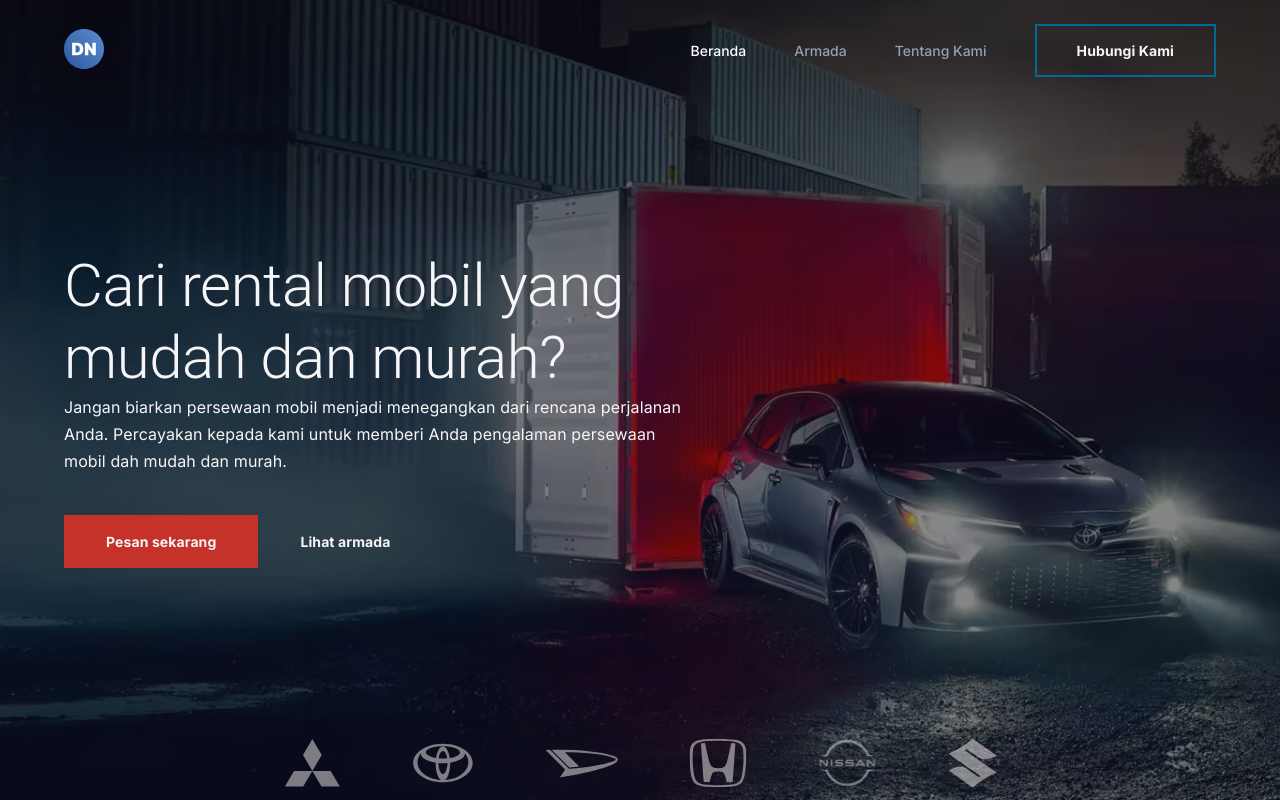
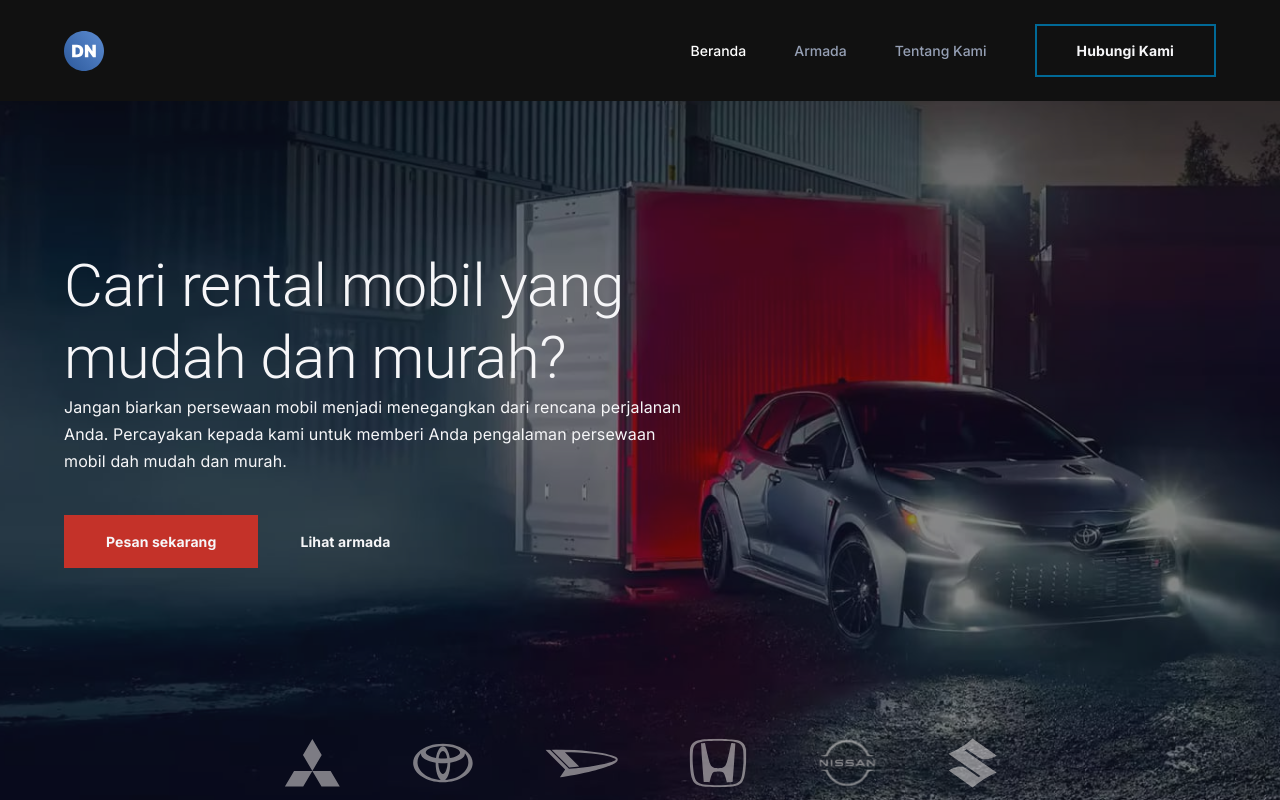
Before and after one commit to ilhamriz/doni-rental, a Next.js app: page / in a window 1280 px wide. Shown: the top 800 px of the page. Built offline with nearby package versions, Linux system fonts and the light colour scheme.

Commit message:
fix navbar for other page

```diff
--- a/src/components/Navbar/Navbar.jsx
+++ b/src/components/Navbar/Navbar.jsx
@@ -1,10 +1,11 @@
-import { Box, Button, Container } from "@mui/material";
+import { Box, Container } from "@mui/material";
 import Link from "next/link";
 import css from "./Navbar.module.scss";
 import { useRouter } from "next/router";
 import { useEffect, useState } from "react";
 import Image from "next/image";
 import ButtonMain from "../ButtonMain/ButtonMain";
+import PropTypes from "prop-types";
 
 const menus = [
   {
@@ -21,7 +22,7 @@ const menus = [
   },
 ];
 
-const Navbar = () => {
+const Navbar = ({ home }) => {
   const router = useRouter();
   const [currentPath, setCurrentPath] = useState("");
   const [isMenu, setIsMenu] = useState(false);
@@ -57,30 +58,20 @@ const Navbar = () => {
 
     const pathname = router.pathname;
     setCurrentPath(pathname);
-    console.log(pathname);
-    // const target = query || "";
-    // const newTarget = target?.replaceAll("_", " ") || "";
-    // const rsvp = CheckRSVP(newTarget);
-    // if (target && !rsvp.name) {
-    //   alert("Maaf, URL yang Anda gunakan salah.");
-    //   router.push("/");
-    // }
-
-    // eslint-disable-next-line react-hooks/exhaustive-deps
   }, [router.isReady]);
 
   return (
     <nav
-      className={`${css.nav__wrapper} ${
-        isScroll ? css["nav__wrapper--scrolled"] : ""
+      className={`${css.nav__wrapper} ${!home ? css.colors : ""} ${
+        isScroll ? css.scrolled : ""
       }`}
     >
       <h2 className="hidden">Navigation</h2>
       <Container maxWidth="lg">
         <Box className={css.nav__container}>
-          <Box>
+          <Link href={"/"} style={{ display: "flex" }}>
             <Image src="/images/Logo.svg" width={40} height={40} alt="Logo" />
-          </Box>
+          </Link>
 
           <Box className={css.nav__bar} onClick={() => setIsMenu(!isMenu)}>
             <svg
@@ -121,7 +112,9 @@ const Navbar = () => {
                 </li>
               ))}
               <li>
-                <ButtonMain styles="outline">Hubungi Kami</ButtonMain>
+                <Link href={"tel:+62823-7957-9333"}>
+                  <ButtonMain styles="outline">Hubungi Kami</ButtonMain>
+                </Link>
               </li>
             </ul>
           </Box>
@@ -131,4 +124,12 @@ const Navbar = () => {
   );
 };
 
+Navbar.propTypes = {
+  home: PropTypes.bool,
+};
+
+Navbar.defaultProps = {
+  home: false,
+};
+
 export default Navbar;
--- a/src/components/Navbar/Navbar.module.scss
+++ b/src/components/Navbar/Navbar.module.scss
@@ -10,7 +10,11 @@ $dimension-bar: 900px;
   z-index: 2;
   transition: 0.3s ease-in-out;
 
-  &--scrolled {
+  &.colors {
+    background-color: $color-background;
+  }
+
+  &.scrolled {
     padding: 16px 0;
     background-color: rgba($color: $color-background, $alpha: 0.8);
     backdrop-filter: blur(10px);
@@ -19,12 +23,6 @@ $dimension-bar: 900px;
       box-shadow: 0 -4px 16px 0 rgba(0, 0, 0, 0.06);
     }
   }
-
-  // @media (max-width: $dimension-bar){
-  //   background-color: $color-placeholder;
-  //   padding: 24px 0;
-  //   bottom: 0;
-  // }
 }
 
 .nav__container {
@@ -38,8 +36,6 @@ $dimension-bar: 900px;
   transition: 0.3s ease-in-out;
 
   @media (max-width: $dimension-bar) {
-    // justify-content: center;
-    // align-items: center;
     height: 100vh;
     padding: 24px;
     flex-direction: column;
@@ -49,7 +45,6 @@ $dimension-bar: 900px;
     bottom: 0;
     width: 300px;
     right: 0;
-    // left: 0;
     transform: translateX(110%);
     background-color: $color-background;
     z-index: 2;
@@ -121,8 +116,6 @@ $dimension-bar: 900px;
 
 .nav__close {
   margin-left: auto;
-  // border-radius: 50%;
-  // border: 1px solid $color-body;
   padding: 8px;
 
   & > svg {
```
